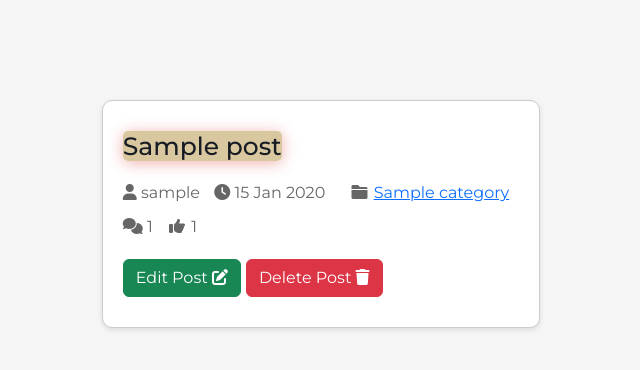
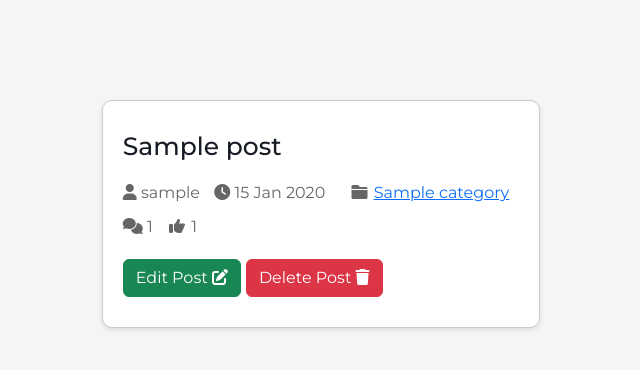
Before and after one commit to b-hristov/PhilosophersBlog_Django_final_project, a Django app: page /my_posts/ in a window 1280 px wide. Shown: the part 110-480 px from the top of the page, without its empty margins (319-959 px from the left). Run offline with Django 4.2, Linux system fonts and the light colour scheme; a user stored in the database is signed in; tables that the repository leaves empty hold one stand-in row (values such as "Sample post").

Commit message:
Post title style changed

```diff
--- a/static/css/styles.css
+++ b/static/css/styles.css
@@ -330,16 +330,15 @@ footer p {
 
 .entry-title a {
     text-decoration: none;
-    background-color: #d9c89f;
     color: #171c24;
-    border-radius: 5px;
-    /*padding: 7px;*/
-    box-shadow: 0 2px 15px rgb(236 167 164 / 90%);
-
 }
 
 .entry-title a:hover {
     font-weight: bold;
+    background-color: #eae0ba;
+    color: #171c24;
+    border-radius: 5px;
+    box-shadow: 0 2px 15px rgba(74, 68, 68, 0.9);
 }
 
 .entry-meta {
```
